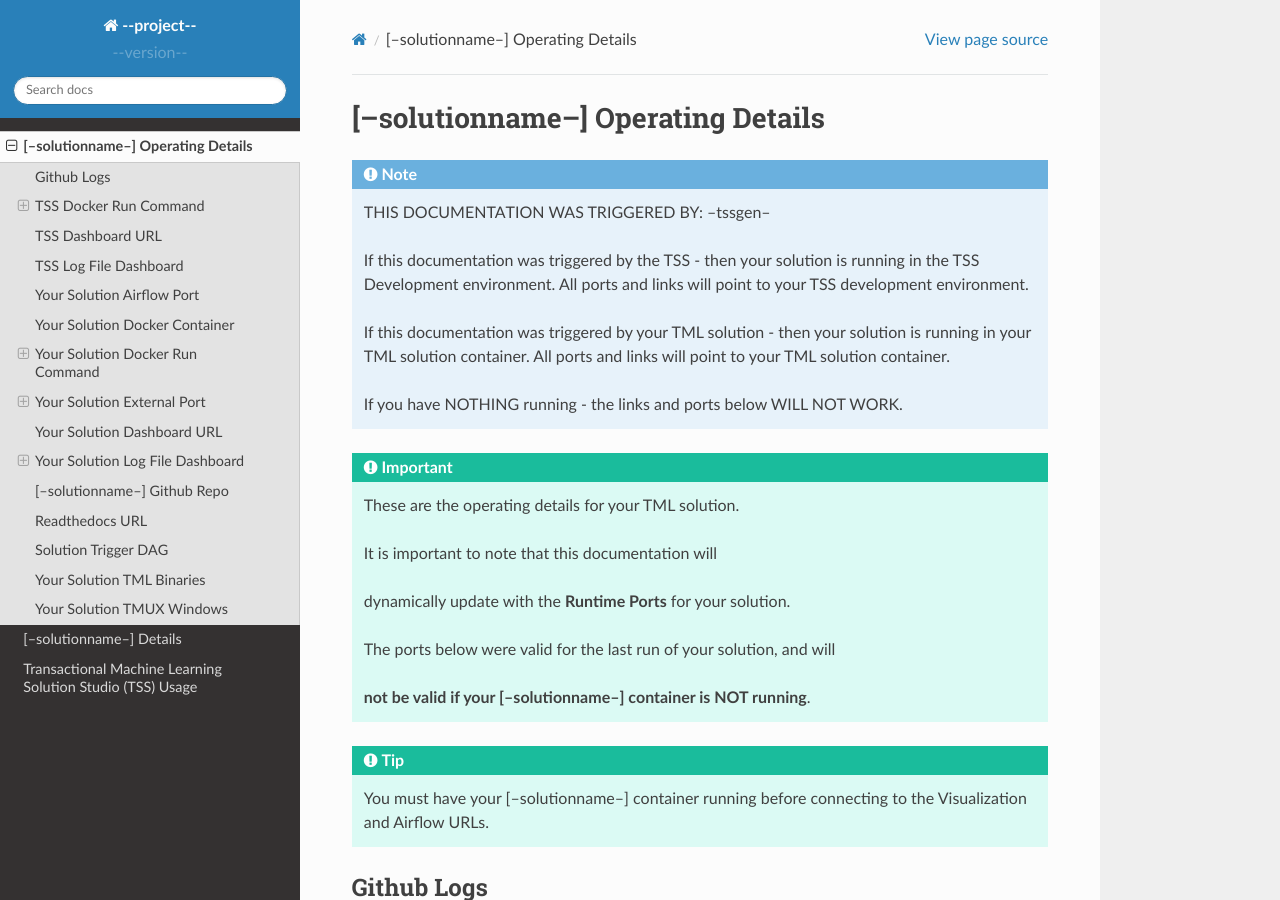
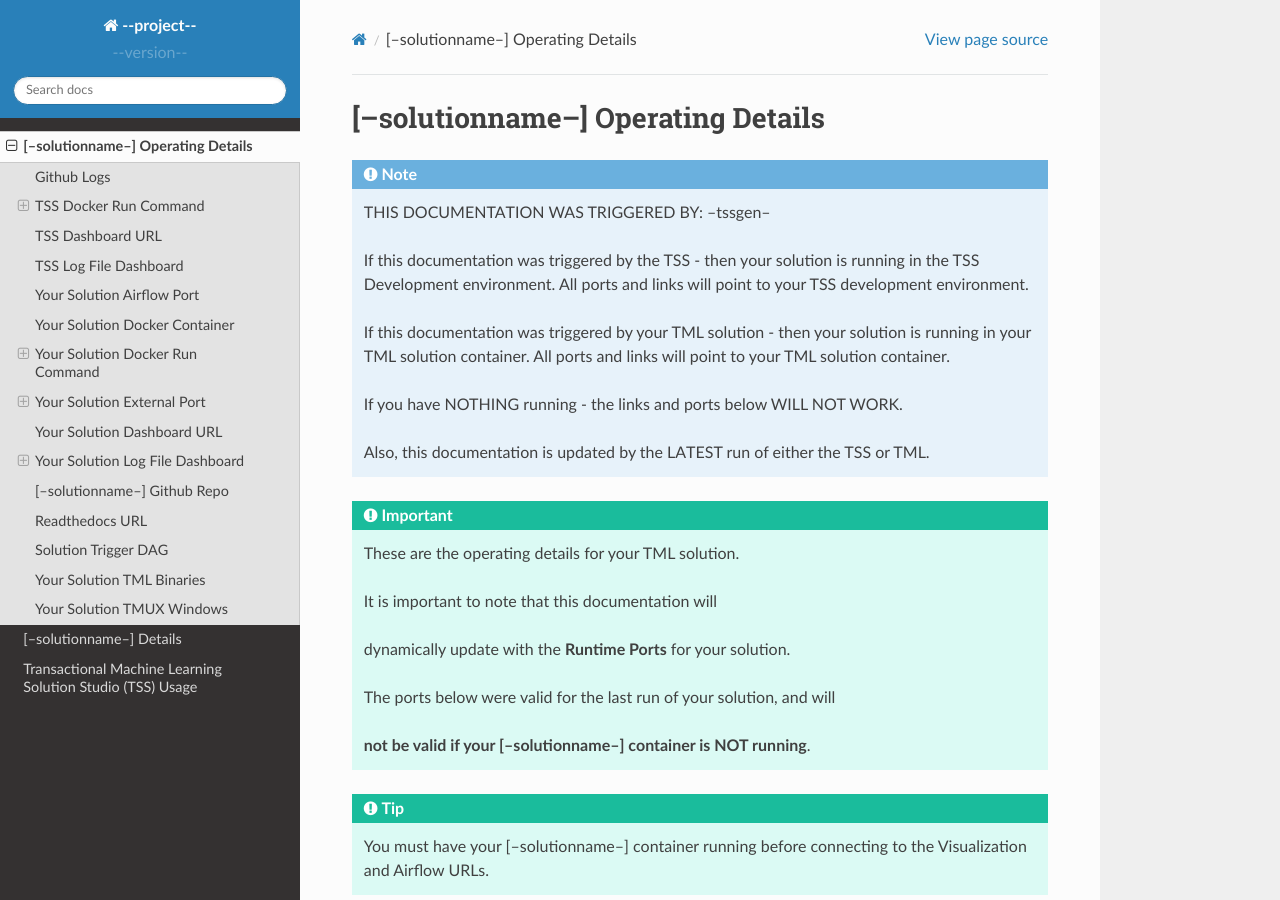
Before and after one commit to vanesalcb06/tssproject2-2b5c, a Sphinx documentation site: the page built from docs/source/operating.rst, in a window 1280 px wide and 900 px high. Built offline with Sphinx 7.4.7 and the Read the Docs theme 2.0.0, drawn with Linux system fonts in a browser that asks for light colours.

Commit message:
Update operating.rst

```diff
--- a/docs/source/operating.rst
+++ b/docs/source/operating.rst
@@ -11,6 +11,8 @@
    your TML solution container.
 
    If you have NOTHING running - the links and ports below WILL NOT WORK.
+
+   Also, this documentation is updated by the LATEST run of either the TSS or TML.
 
 .. important::
    These are the operating details for your TML solution.
```
